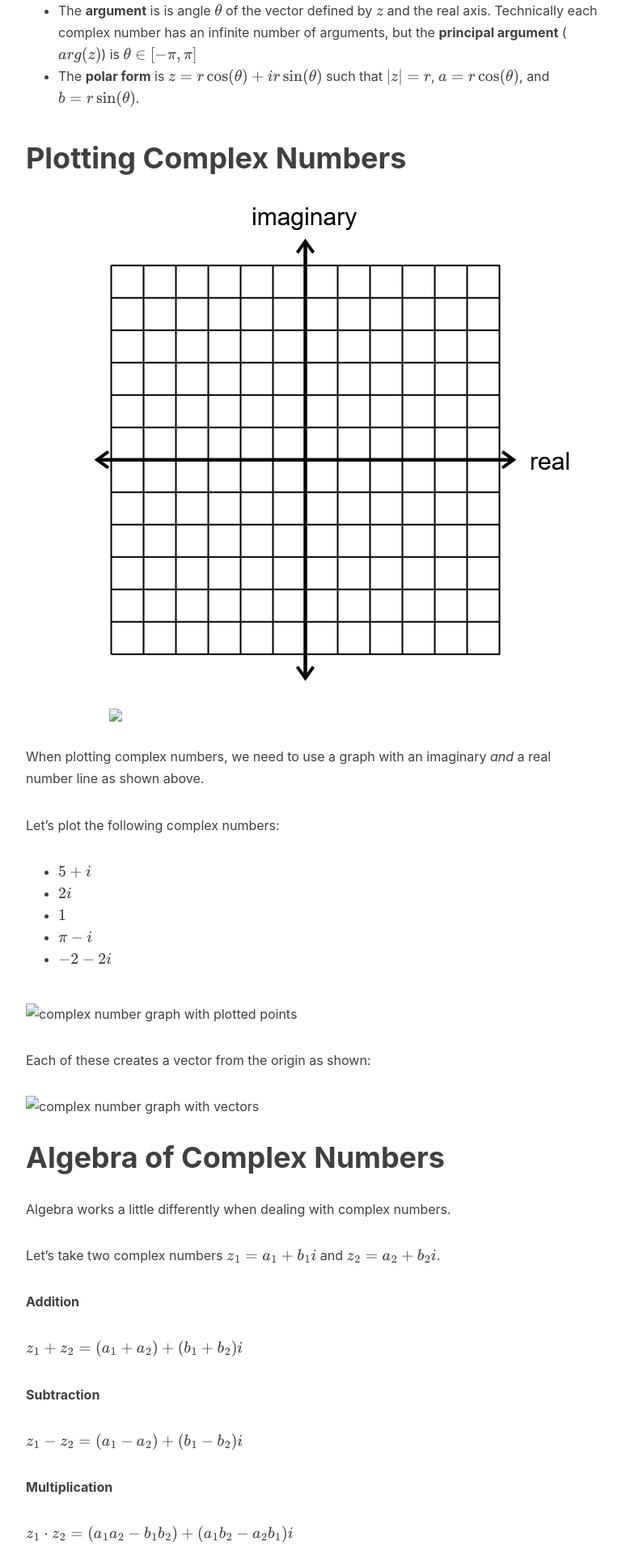
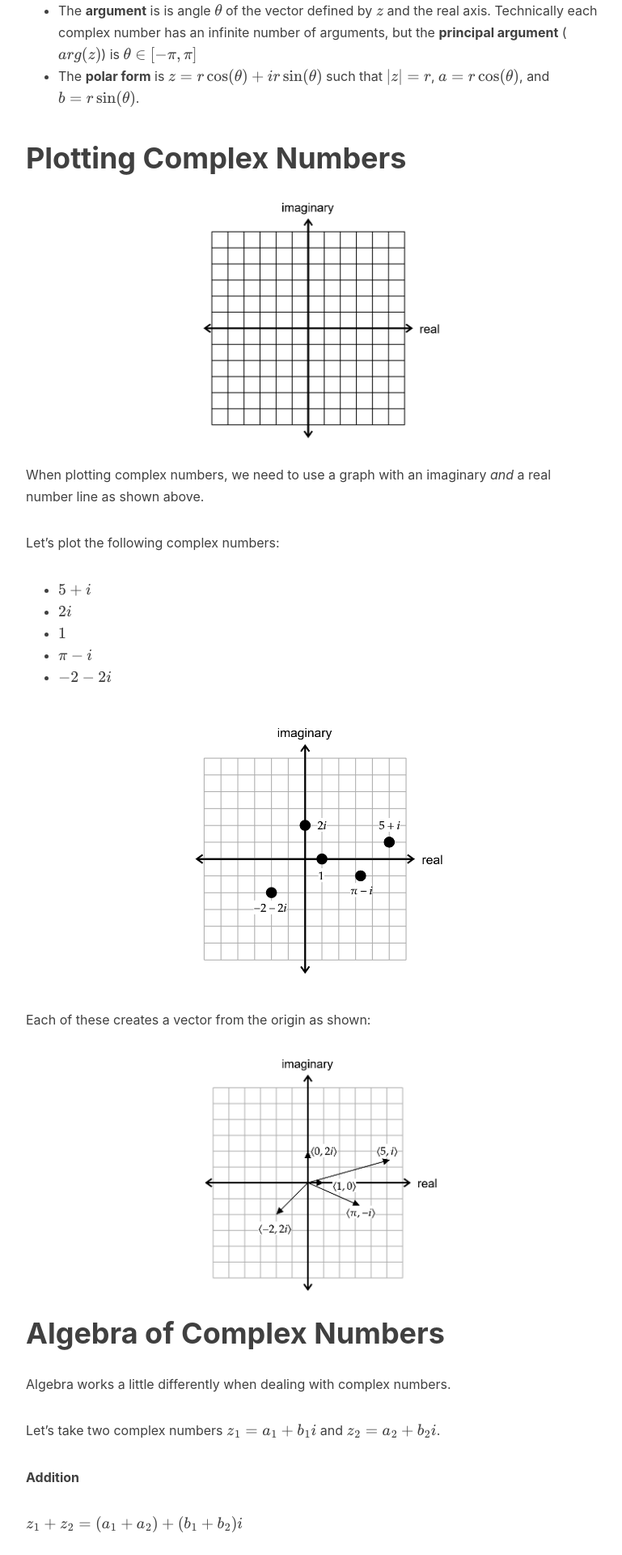
Before and after one commit to kgerot/kgerot.github.io, a Jekyll site: the page built from _posts/2021-12-06-Complex-Numbers-I.md, in a window 1280 px wide. Shown: the part 982-2902 px from the top of the page at 81% size, without its empty margins (233-1002 px from the left). Built offline with Jekyll 4.4.1, drawn with Linux system fonts in a browser that asks for light colours; nearby versions of some CDN libraries; formulas are drawn with MathJax 3; comment, search, counter and statistics services are not loaded.

Commit message:
changed tags

```diff
--- a/_posts/2021-12-06-Complex-Numbers-I.md
+++ b/_posts/2021-12-06-Complex-Numbers-I.md
@@ -25,9 +25,7 @@ Complex numbers have a multitude of other defined features. For a complex number
 
 # Plotting Complex Numbers
 
-![blank complex number graph](https://github.com/kgerot/kgerot.github.io/blob/main/img/graphs/blank-complex.PNG)
-
-<img src="/img/blank-complex.png" width="500" />
+<img src="https://raw.githubusercontent.com/kgerot/kgerot.github.io/main/img/graphs/blank-complex.PNG" width="350" />
 
 When plotting complex numbers, we need to use a graph with an imaginary *and* a real number line as shown above.
 
@@ -38,11 +36,11 @@ Let's plot the following complex numbers:
 - $\pi - i$
 - $-2-2i$
 
-![complex number graph with plotted points](../img/graphs/plotted-complex.png)
+<img src="https://raw.githubusercontent.com/kgerot/kgerot.github.io/main/img/graphs/plotted-complex.PNG" width="350" />
 
 Each of these creates a vector from the origin as shown:
 
-![complex number graph with vectors](../img/graphs/vector-complex.png)
+<img src="https://raw.githubusercontent.com/kgerot/kgerot.github.io/main/img/graphs/vector-complex.PNG" width="350" />
 
 # Algebra of Complex Numbers
 
```
